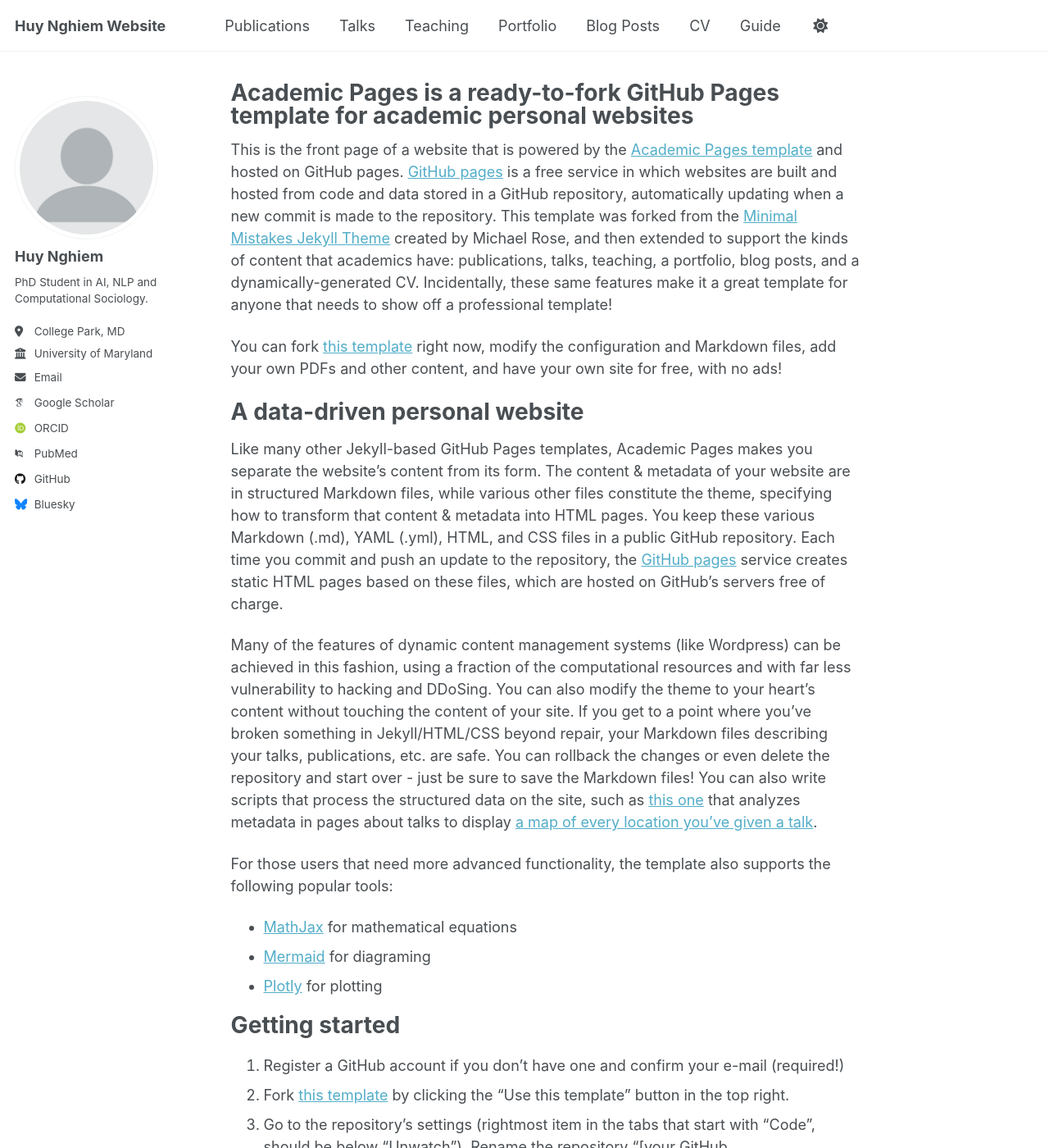
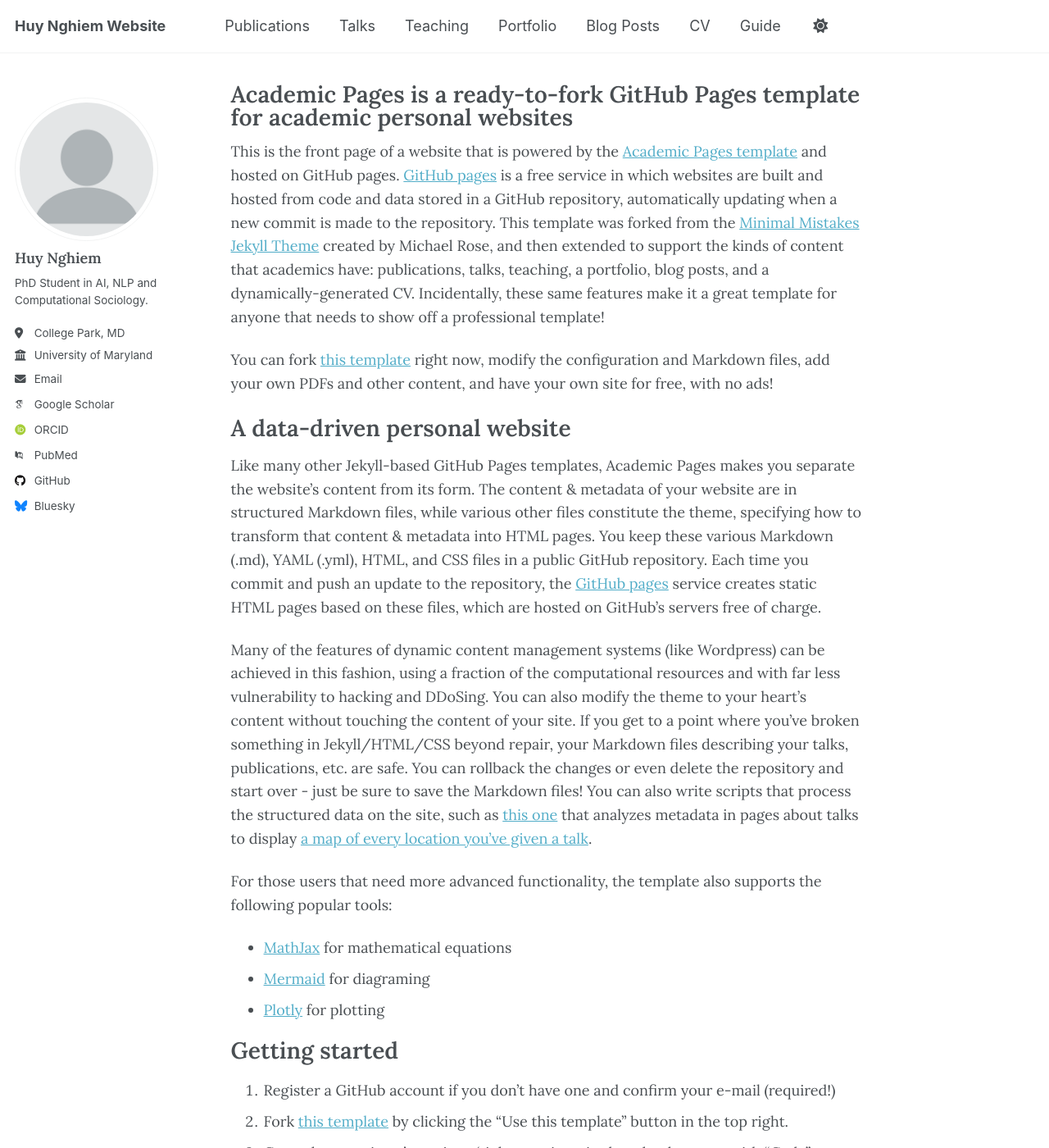
Before and after one commit to hnghiem-nlp/hnghiem-nlp.github.io, a Jekyll site: the page built from _pages/about.md, in a window 1280 px wide and 1400 px high. Shown: the whole window at 82% size. Built offline with Jekyll 4.4.1, drawn with Linux system fonts in a browser that asks for light colours; some web fonts are replaced; a script that is not in the unit is left out.

Commit message:
switch font to lora

```diff
--- a/_includes/head/custom.html
+++ b/_includes/head/custom.html
@@ -2,6 +2,8 @@
 
 <!-- start custom head snippets -->
 <link href="https://fonts.googleapis.com/css2?family=Lora:wght@400;500;600;700&display=swap" rel="stylesheet">
+<link rel="stylesheet" href="{{ '/assets/css/custom.css' | relative_url }}?v=4">
+
 
 <!-- Support for Academicons -->
 <link rel="stylesheet" href="{{ base_path }}/assets/css/academicons.css"/>
--- a/assets/css/custom.css
+++ b/assets/css/custom.css
@@ -1,6 +1,13 @@
-/* Apply Lora across the site */
-body {
-    font-family: 'Lora', Georgia, 'Times New Roman', serif;
+/* If you prefer, you can also @import the font here as a fallback:
+@import url("https://fonts.googleapis.com/css2?family=Lora:wght@400;500;600;700&display=swap");
+*/
+
+/* Make sure our font wins over theme defaults */
+html,
+body,
+.page,
+.page__content {
+    font-family: 'Lora', Georgia, 'Times New Roman', serif !important;
     font-weight: 400;
     line-height: 1.6;
 }
@@ -10,7 +17,10 @@ h2,
 h3,
 h4,
 h5,
-h6 {
-    font-family: 'Lora', Georgia, serif;
+h6,
+.site-title,
+.archive__item-title,
+.page__title {
+    font-family: 'Lora', Georgia, serif !important;
     font-weight: 600;
 }
```
Also changed, not shown: 3 other files.
